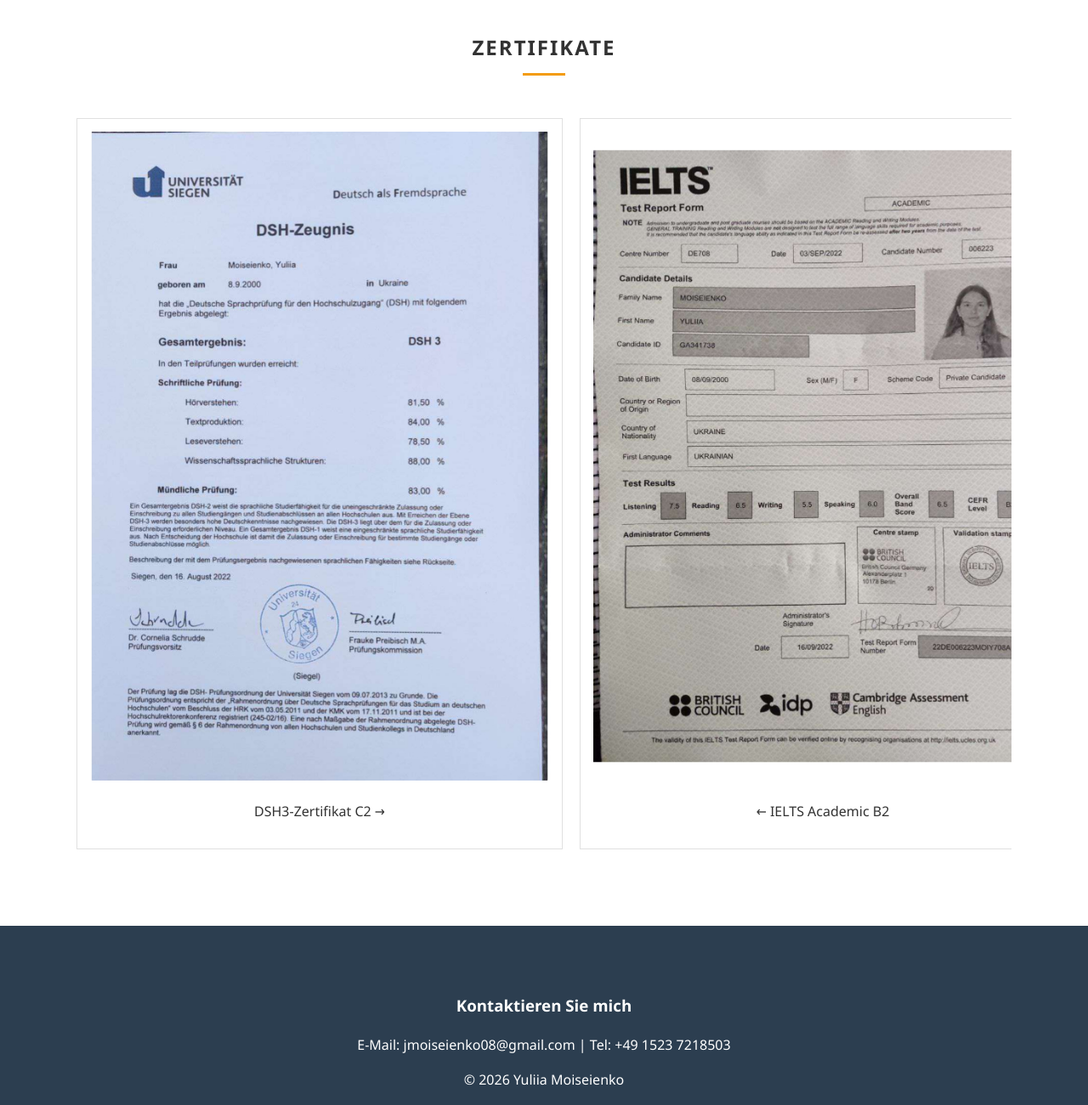
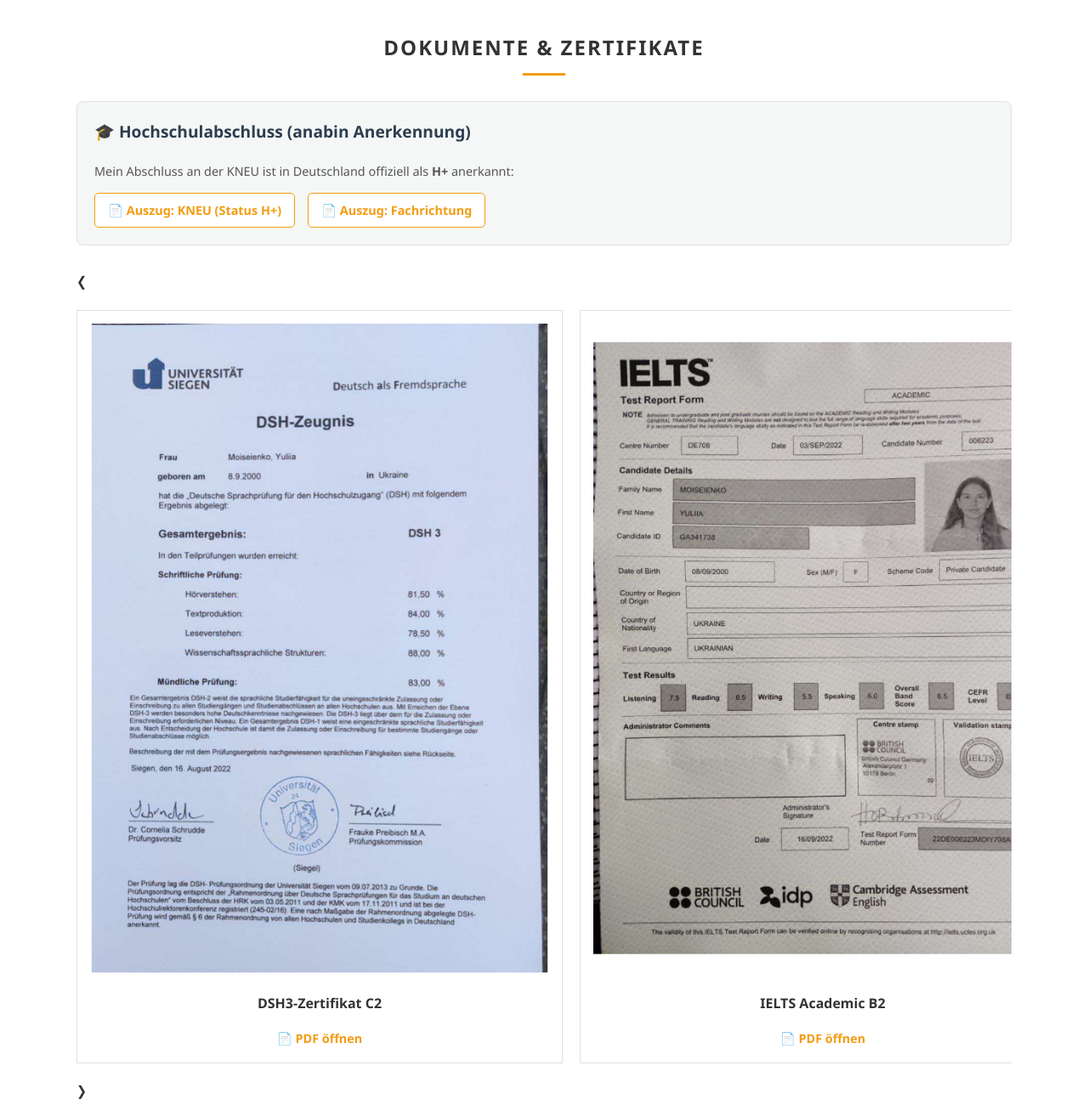
Before and after one commit to Jmoisei/bewerbung-moiseienko, a plain HTML site: page index.html in a window 1280 px wide. Shown: the part 2060-3361 px from the top of the page at 85% size. Drawn offline with Linux system fonts and the light colour scheme.

Commit message:
Update index.html
+anabin

```diff
--- a/index.html
+++ b/index.html
@@ -293,16 +293,36 @@
     </section>
 
     <section class="container">
-        <h2 class="section-title">Zertifikate</h2>
-        <div class="slider-container">
-            <div class="slide">
-                <img src="DSH.jpg" alt="C2 Zertifikat">
-                <p>DSH3-Zertifikat C2 →</p>
+        <h2 class="section-title">Dokumente & Zertifikate</h2>
+
+        <div style="background: var(--light); padding: 20px; border-radius: 8px; margin-bottom: 30px; border: 1px solid var(--line);">
+            <h3 style="margin-top: 0; color: var(--dark); font-size: 1.2rem;">🎓 Hochschulabschluss (anabin Anerkennung)</h3>
+            <p style="font-size: 0.9rem; color: #555;">Mein Abschluss an der KNEU ist in Deutschland offiziell als <strong>H+</strong> anerkannt:</p>
+            <div style="display: flex; gap: 15px; flex-wrap: wrap;">
+                <a href="anabin_uni.pdf" class="download-link" target="_blank" style="background: #fff; padding: 8px 15px; border-radius: 5px; border: 1px solid var(--primary);">
+                    📄 Auszug: KNEU (Status H+)
+                </a>
+                <a href="anabin_fach.pdf" class="download-link" target="_blank" style="background: #fff; padding: 8px 15px; border-radius: 5px; border: 1px solid var(--primary);">
+                    📄 Auszug: Fachrichtung
+                </a>
             </div>
-            <div class="slide">
-                <img src="IELTS.jpg" alt="B2 Zertifikat">
-                <p>← IELTS Academic B2</p>
+        </div>
+
+        <div class="slider-wrapper">
+            <div class="arrow">&#10094;</div>
+            <div class="slider-container">
+                <div class="slide">
+                    <img src="DSH.jpg" alt="Deutsch C2">
+                    <p><strong>DSH3-Zertifikat C2</strong></p>
+                    <a href="DSH.pdf" class="download-link" target="_blank">📄 PDF öffnen</a>
+                </div>
+                <div class="slide">
+                    <img src="IELTS.jpg" alt="Englisch B2">
+                    <p><strong>IELTS Academic B2</strong></p>
+                    <a href="IELTS.pdf" class="download-link" target="_blank">📄 PDF öffnen</a>
+                </div>
             </div>
+            <div class="arrow">&#10095;</div>
         </div>
     </section>
 
```
